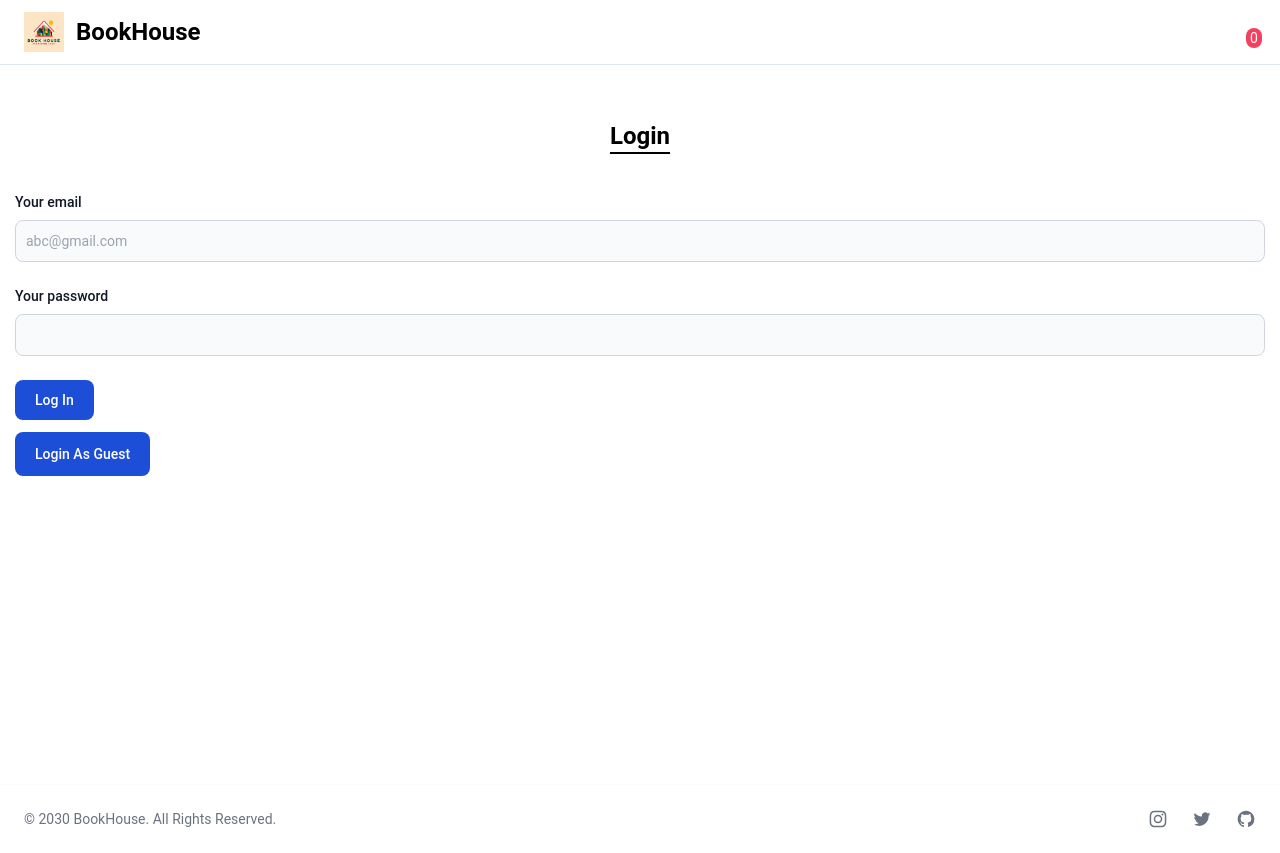
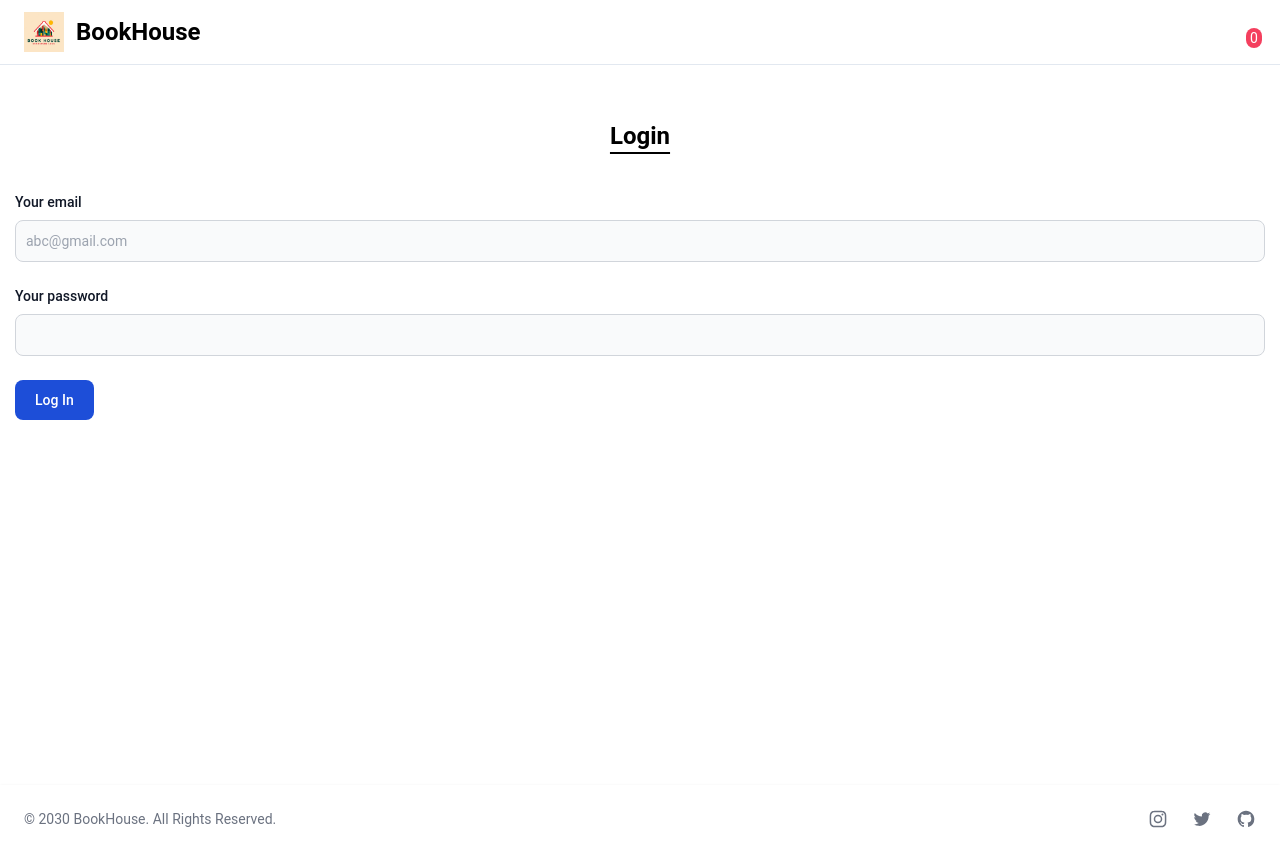
Before and after one commit to pranto322/BooksHouse, a React (Create React App) app: page /login in a window 1280 px wide. Built offline with nearby package versions, Linux system fonts and the light colour scheme.

Commit message:
git commit -m "updated login"

```diff
--- a/src/pages/Cart/components/CartCard.js
+++ b/src/pages/Cart/components/CartCard.js
@@ -8,7 +8,7 @@ export const CartCard = ({product}) => {
     <div className="flex flex-wrap justify-between border-b dark:border-slate-700 max-w-4xl m-auto p-2 mb-5 ">
       <div className="flex">
           <Link to={`products/${product.id}`}>
-            <img className="w-32 rounded" src={product.poster} alt={product.name} />
+            <img className="w-32 rounded" src={product.image_local} alt={product.name} />
           </Link>
           <div className="">
             <Link to={`products/${product.id}`}>
--- a/src/pages/Login.js
+++ b/src/pages/Login.js
@@ -55,7 +55,7 @@ export const Login = () => {
           </div>
           <button type="submit" className="text-white bg-blue-700 hover:bg-blue-800 focus:ring-4 focus:outline-none focus:ring-blue-300 font-medium rounded-lg text-sm w-full sm:w-auto px-5 py-2.5 text-center dark:bg-blue-600 dark:hover:bg-blue-700 dark:focus:ring-blue-800">Log In</button>
         </form>
-        <button onClick={handleLoginGuest} className="mt-3 cursor-pointer text-white bg-blue-700 hover:bg-blue-800 focus:ring-4 focus:outline-none focus:ring-blue-300 font-medium rounded-lg text-sm w-full sm:w-auto px-5 py-3 text-center dark:bg-blue-600 dark:hover:bg-blue-700 dark:focus:ring-blue-800">Login As Guest</button>
+
     </main>
   )
 }
```
